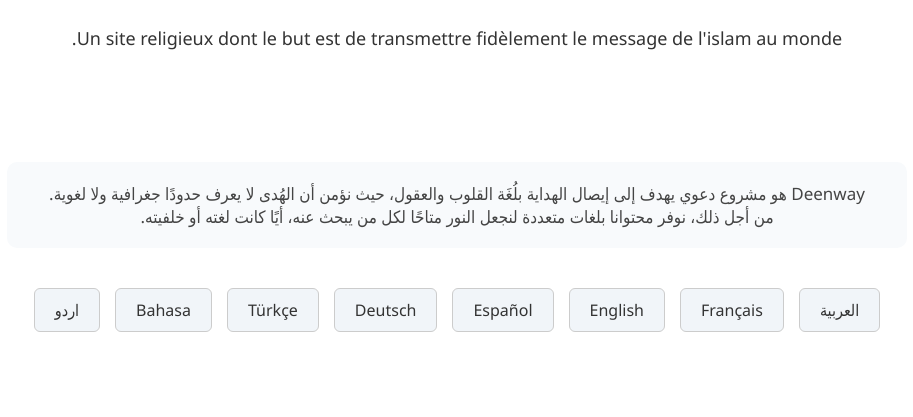
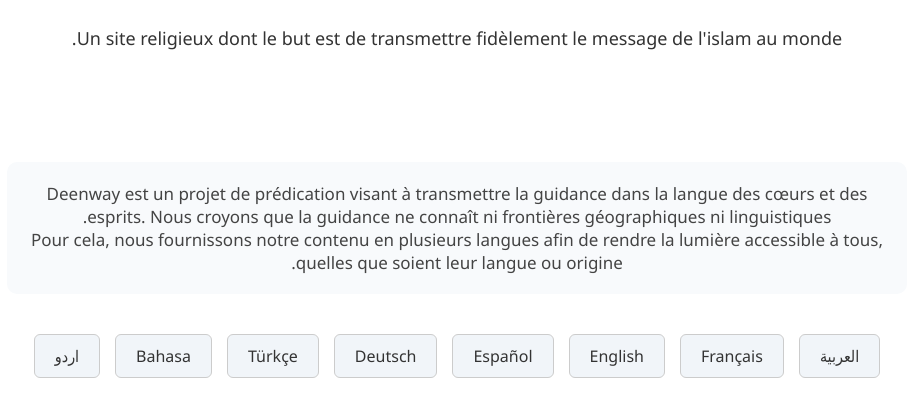
Before and after one commit to Rida0205/About-DeenWay-Page, a plain HTML site: page index.html in a window 1280 px wide. Shown: the part 135-552 px from the top of the page, without its empty margins (183-1096 px from the left). Drawn offline with Linux system fonts and the light colour scheme.

Commit message:
Update index.html

```diff
--- a/index.html
+++ b/index.html
@@ -1,7 +1,7 @@
 <!DOCTYPE html>
 <html lang="ar" dir="rtl">
 <head>
-  <meta charset="UTF-8">
+  <meta charset="UTF-8" />
   <title>Deenway | من نحن</title>
   <style>
     * {
@@ -38,8 +38,8 @@
     .desc {
       font-size: 18px;
       line-height: 1.8;
-      margin-bottom: 40px;
-      min-height: 100px;
+      margin-bottom: 20px;
+      min-height: 120px;
     }
     .about {
       font-size: 17px;
@@ -48,6 +48,7 @@
       padding: 20px;
       border-radius: 10px;
       margin-bottom: 40px;
+      min-height: 80px;
     }
     .sections {
       display: flex;
@@ -76,10 +77,7 @@
 
     <div class="desc" id="rotatingText"></div>
 
-    <div class="about">
-      Deenway هو مشروع دعوي يهدف إلى إيصال الهداية بلُغَة القلوب والعقول، حيث نؤمن أن الهُدى لا يعرف حدودًا جغرافية ولا لغوية.<br>
-      من أجل ذلك، نوفر محتوانا بلغات متعددة لنجعل النور متاحًا لكل من يبحث عنه، أيًا كانت لغته أو خلفيته.
-    </div>
+    <div class="about" id="rotatingAbout"></div>
 
     <div class="sections">
       <a href="https://deenway.net/ar">العربية</a>
@@ -105,16 +103,29 @@
       "ایک ایسا اسلامی پلیٹ فارم جو علم کو ہر دل تک پہنچانا چاہتا ہے۔"
     ];
 
+    const abouts = [
+      "Deenway هو مشروع دعوي يهدف إلى إيصال الهداية بلُغَة القلوب والعقول، حيث نؤمن أن الهُدى لا يعرف حدودًا جغرافية ولا لغوية.<br>من أجل ذلك، نوفر محتوانا بلغات متعددة لنجعل النور متاحًا لكل من يبحث عنه، أيًا كانت لغته أو خلفيته.",
+      "Deenway est un projet de prédication visant à transmettre la guidance dans la langue des cœurs et des esprits. Nous croyons que la guidance ne connaît ni frontières géographiques ni linguistiques.<br>Pour cela, nous fournissons notre contenu en plusieurs langues afin de rendre la lumière accessible à tous, quelles que soient leur langue ou origine.",
+      "Deenway is a dawah project aiming to deliver guidance in the language of hearts and minds. We believe guidance knows no geographic or linguistic boundaries.<br>Therefore, we provide our content in multiple languages to make the light available to all seekers regardless of their language or background.",
+      "Deenway es un proyecto de dawah que tiene como objetivo transmitir la guía en el idioma de los corazones y las mentes. Creemos que la guía no conoce fronteras geográficas ni lingüísticas.<br>Por ello, ofrecemos nuestro contenido en varios idiomas para hacer la luz accesible a todos los que la buscan, sin importar su idioma o procedencia.",
+      "Deenway ist ein Dawah-Projekt, das darauf abzielt, Führung in der Sprache der Herzen und Köpfe zu vermitteln. Wir glauben, dass Führung keine geografischen oder sprachlichen Grenzen kennt.<br>Daher bieten wir unsere Inhalte in mehreren Sprachen an, um das Licht allen Suchenden zugänglich zu machen, unabhängig von ihrer Sprache oder Herkunft.",
+      "Deenway, kalplerin ve zihinlerin dilinde rehberlik sunmayı amaçlayan bir davet projesidir. Rehberliğin coğrafi veya dilsel sınırları olmadığını düşünüyoruz.<br>Bu nedenle, ışığı tüm arayanlara ulaştırmak için içeriğimizi birden çok dilde sunuyoruz.",
+      "Deenway adalah proyek dakwah yang bertujuan menyampaikan petunjuk dalam bahasa hati dan pikiran. Kami percaya petunjuk tidak mengenal batas geografis atau bahasa.<br>Oleh karena itu, kami menyediakan konten dalam berbagai bahasa untuk membuat cahaya tersedia bagi semua pencari tanpa memandang bahasa atau latar belakang mereka.",
+      "Deenway ایک تبلیغی منصوبہ ہے جو دلوں اور ذہنوں کی زبان میں رہنمائی فراہم کرنے کا ہدف رکھتا ہے۔ ہم یقین رکھتے ہیں کہ رہنمائی جغرافیائی یا لسانی حدیں نہیں جانتی۔<br>اسی لیے ہم اپنے مواد کو متعدد زبانوں میں فراہم کرتے ہیں تاکہ روشنی ہر تلاش کرنے والے تک پہنچ سکے، چاہے ان کی زبان یا پس منظر کچھ بھی ہو۔"
+    ];
+
     let index = 0;
-    const el = document.getElementById("rotatingText");
+    const rotatingTextEl = document.getElementById("rotatingText");
+    const rotatingAboutEl = document.getElementById("rotatingAbout");
 
-    function rotateText() {
-      el.textContent = phrases[index];
+    function rotateContent() {
+      rotatingTextEl.textContent = phrases[index];
+      rotatingAboutEl.innerHTML = abouts[index];
       index = (index + 1) % phrases.length;
     }
 
-    rotateText(); // عرض أول عبارة فورًا
-    setInterval(rotateText, 5000); // كل 5 ثوانٍ
+    rotateContent(); // عرض أول عبارة فوراً
+    setInterval(rotateContent, 5000); // كل 5 ثواني تتغير
   </script>
 </body>
 </html>
```
